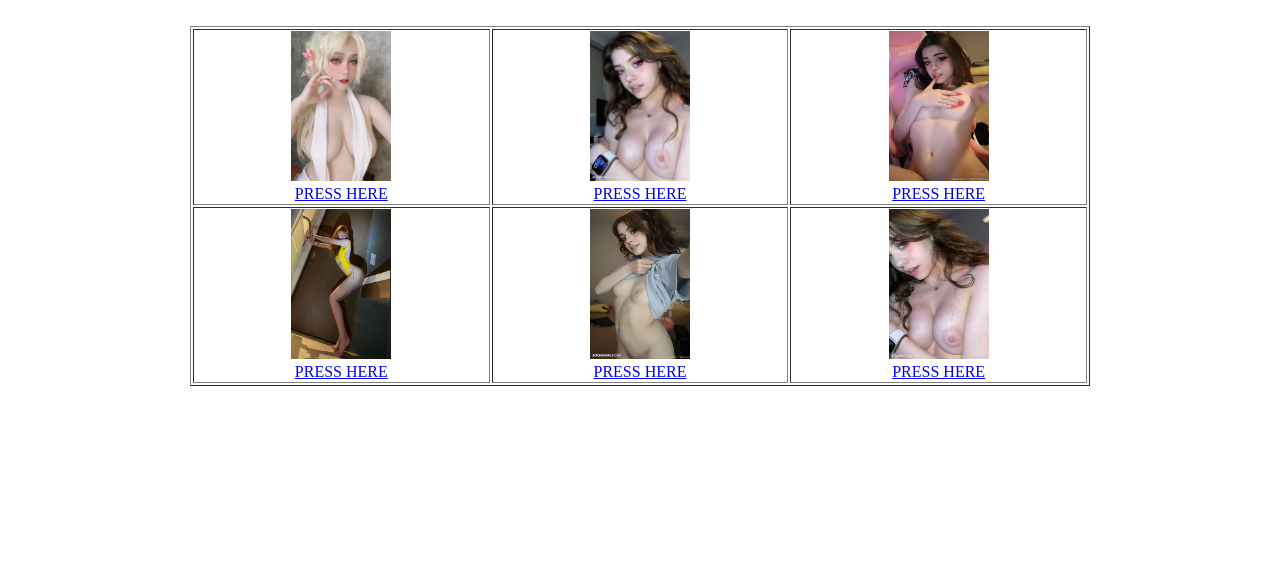
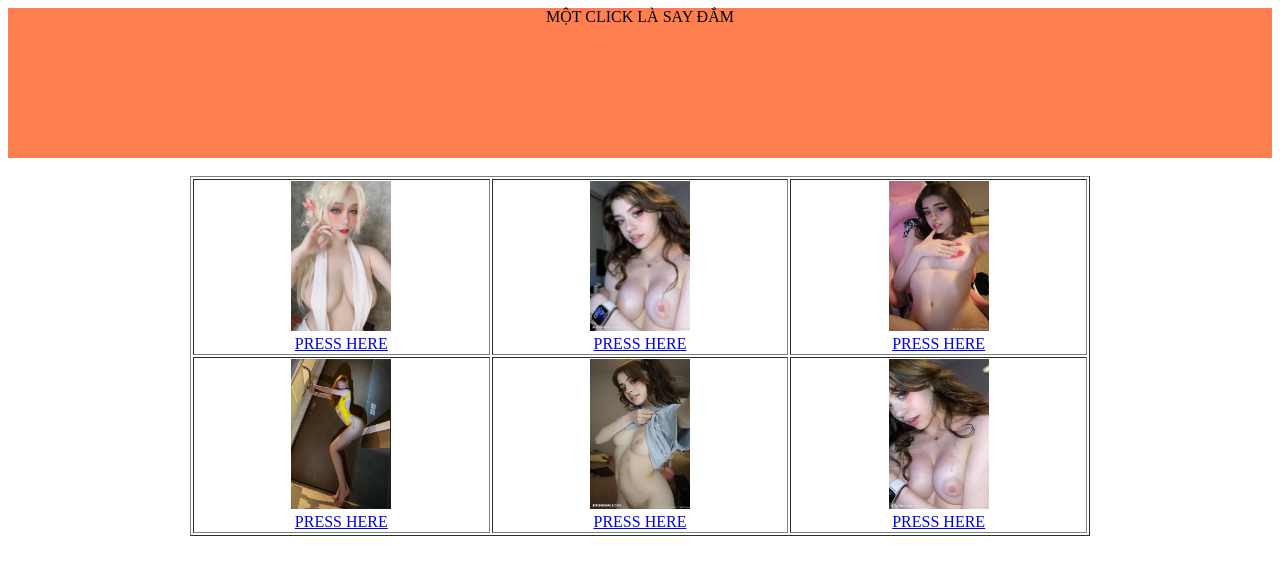
Before and after one commit to beemo1310/linkuytin, a plain HTML site: page index.html in a window 1280 px wide. Drawn offline with Linux system fonts and the light colour scheme.

Commit message:
Update index.html

```diff
--- a/index.html
+++ b/index.html
@@ -5,8 +5,17 @@
     <meta http-equiv="X-UA-Compatible" content="IE=edge">
     <meta name="viewport" content="width=device-width, initial-scale=1.0">
     <title>Tổng Hợp Link</title>
+    <style>
+        .menu{
+            width: 100%;
+            height:150px ;
+            background-color: coral;
+            text-align: center;
+        }
+    </style>
 </head>
 <body>
+    <div class="menu">MỘT CLICK LÀ SAY ĐẮM</div>
     <table border="1" align="center" style="width:900px; height: 100%;">
         <tr style="text-align: center;">
             <td><img src="Images/IMG_2625.jpg" alt="" width=100px height=150px><br>
```
